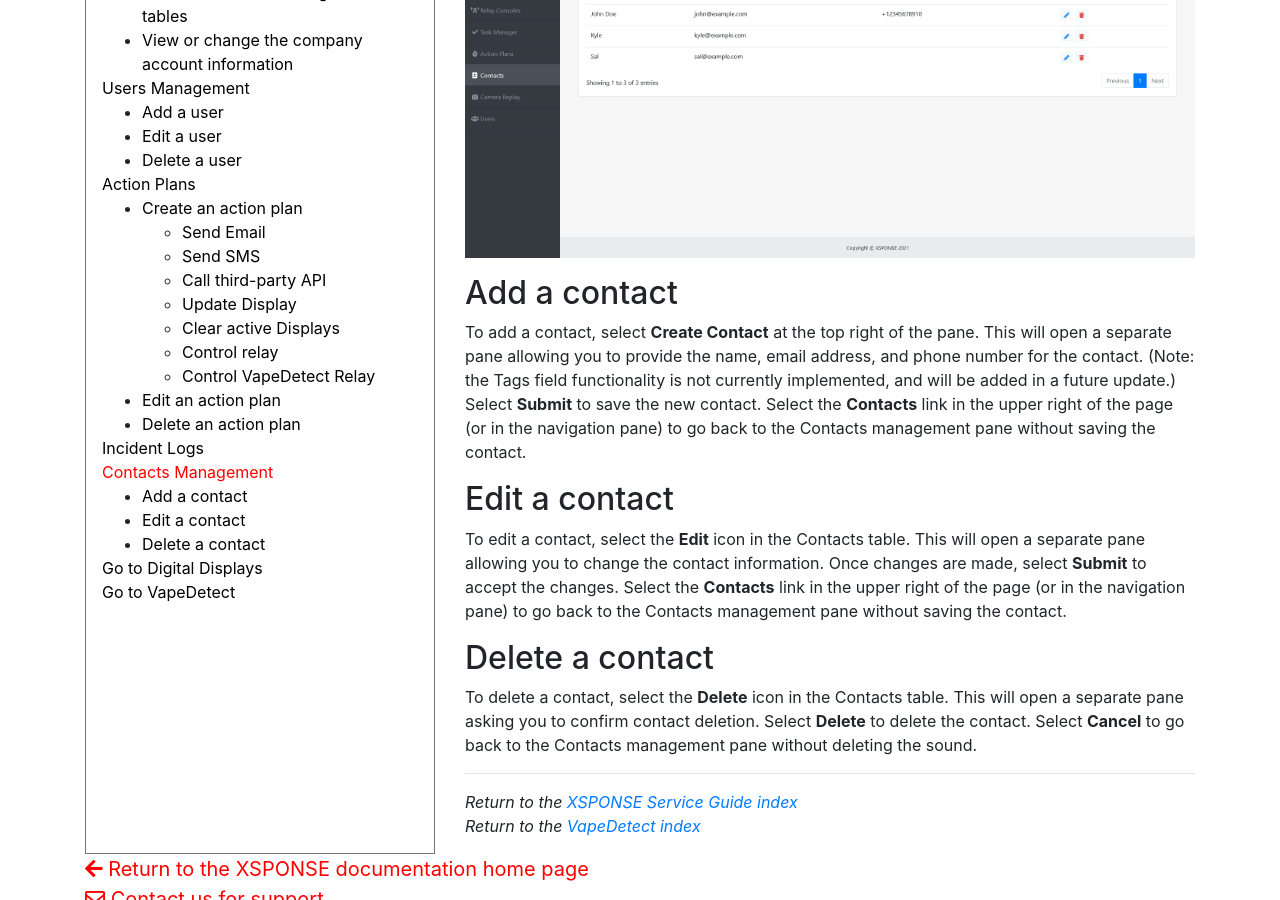
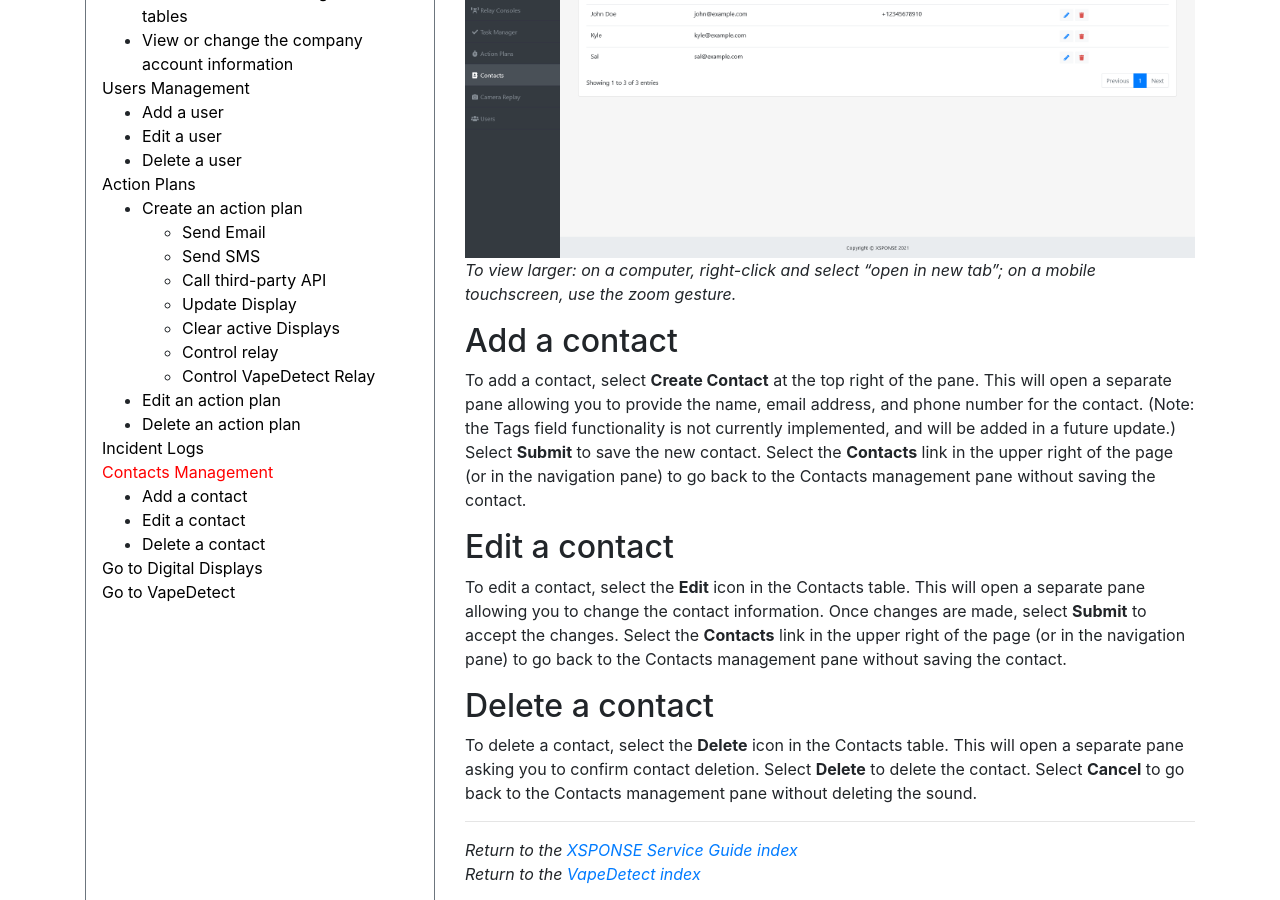
Before and after one commit to NrsSystems/docs, a Jekyll site: the page built from general-ops/contacts-management.md, in a window 1280 px wide and 900 px high, scrolled down 596 px. Built offline with Jekyll 4.4.1, drawn with Linux system fonts in a browser that asks for light colours; our own code applies the rules of GitHub Pages for plain Markdown files.

Commit message:
Update contacts-management.md
Added directions to view the screenshots larger.

```diff
--- a/general-ops/contacts-management.md
+++ b/general-ops/contacts-management.md
@@ -9,6 +9,7 @@ Related: [Action Plans](action-plans.md) \| [About the VapeDetect system](../vap
 The Contacts table shows the contacts by name, along with their email address and phone number.
 
 ![contacts management pane](contacts_management.png)
+_To view larger: on a computer, right-click and select "open in new tab"; on a mobile touchscreen, use the zoom gesture._
 
 ## Add a contact
 To add a contact, select **Create Contact** at the top right of the pane. This will open a separate pane allowing you to provide the name, email address, and phone number for the contact. (Note: the Tags field functionality is not currently implemented, and will be added in a future update.) Select **Submit** to save the new contact. Select the **Contacts** link in the upper right of the page (or in the navigation pane) to go back to the Contacts management pane without saving the contact.
```
